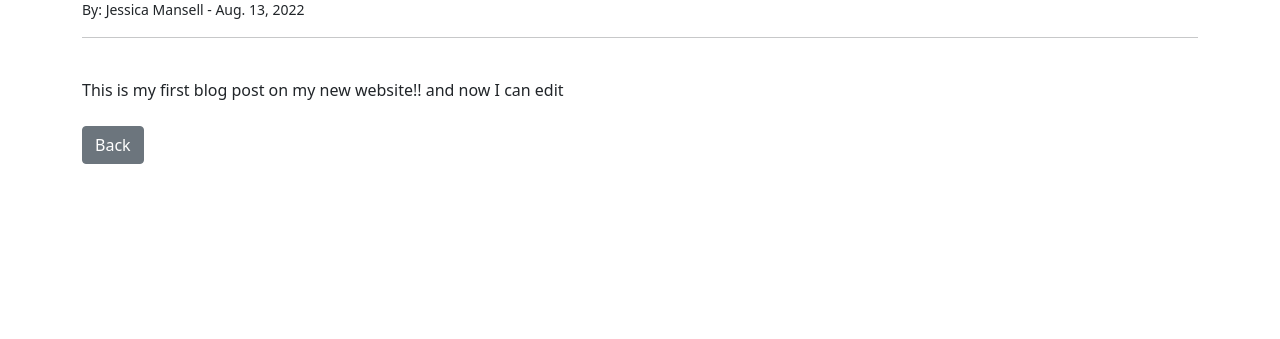
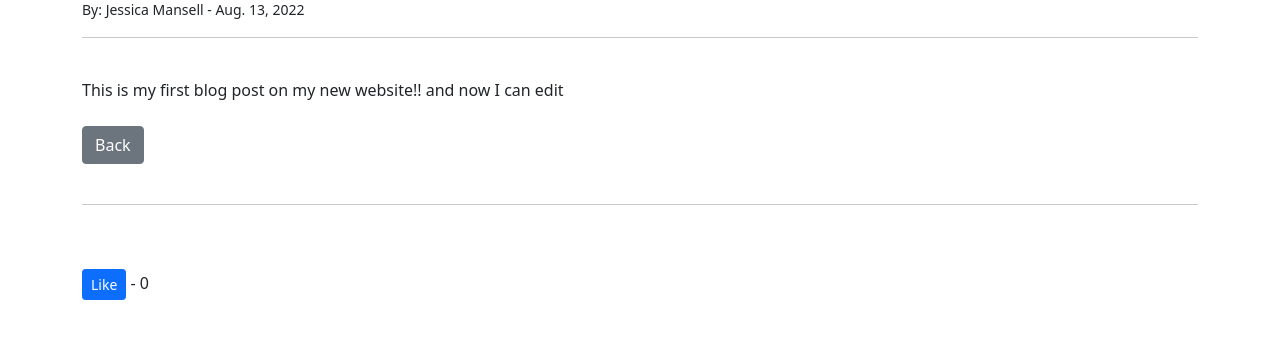
Before and after one commit to Jessica-Mansell/Personal-Website, a Django app: page /article/1 in a window 1280 px wide. Shown: the part 139-478 px from the top of the page. Run offline with Django 4.2, Linux system fonts and the light colour scheme; data comes from the database, SQL or seed files in the repository; both versions use the stored data as it was after the commit.

Commit message:
create like button

```diff
--- a/mysite/blogsite/models.py
+++ b/mysite/blogsite/models.py
@@ -21,6 +21,12 @@ class Post(models.Model):
     body = models.TextField()
     post_date = models.DateField(auto_now_add=True)
     category = models.CharField(max_length=255, default='Coding')
+    # ManytoManyField to associate the Users to the Likes to the Posts
+    # related_name is like a foreign key
+    likes = models.ManyToManyField(User, related_name='blog_posts')
+
+    def total_likes(self):
+        return self.likes.count()
 
     def __str__(self):
         return self.title + ' | ' + str(self.author)
--- a/mysite/blogsite/templates/article_details.html
+++ b/mysite/blogsite/templates/article_details.html
@@ -25,6 +25,12 @@
 
 <br/><br/>
 <a href="{% url 'home' %}" class="btn btn-secondary">Back</a>
-
+<br/><br/>
+<hr>
+<br/><br/>
+<form action="{% url 'like_post' post.pk %}" method="POST">
+    {% csrf_token %}
+    <button type="submit", name="post_id", value="{{ post.id }}", class="btn btn-primary btn-sm">Like</button> - {{ total_likes }}
+</form>
 
 {% endblock %}
--- a/mysite/blogsite/urls.py
+++ b/mysite/blogsite/urls.py
@@ -1,7 +1,7 @@
 from django.urls import path
 
 from .models import Category
-from .views import AddPostView, ArticleDetailView, CategoryListView, DeletePostView, HomeView, UpdatePostView, AddCategoryView, CategoryView
+from .views import AddPostView, ArticleDetailView, CategoryListView, DeletePostView, HomeView, UpdatePostView, AddCategoryView, CategoryView, LikeView
 
 urlpatterns = [
     path('', HomeView.as_view(), name="home"),
@@ -12,4 +12,5 @@ urlpatterns = [
     path('add_category/', AddCategoryView.as_view(), name='add_category'),
     path('category/<str:cats>/', CategoryView, name='category'),
     path('category-list/', CategoryListView, name='category-list'),
+    path('like/<int:pk>', LikeView, name='like_post'),
 ]
--- a/mysite/blogsite/views.py
+++ b/mysite/blogsite/views.py
@@ -1,8 +1,9 @@
-from django.shortcuts import render
+from django.shortcuts import render, get_object_or_404
 from django.views.generic import ListView, DetailView, CreateView, UpdateView, DeleteView
 from .models import Post, Category
 from .forms import PostForm, EditForm
-from django.urls import reverse_lazy
+from django.urls import reverse_lazy, reverse
+from django.http import HttpResponseRedirect
 
 # ListView allows us to list a query set into the database or display multiple blog posts at once
 # DetailView only pulls a single item from the database or in this case one blog post per page
@@ -10,6 +11,11 @@ from django.urls import reverse_lazy
 # UpdateView lets us edit blog posts
 # DeleteView deletes the post
 # See more here: https://docs.djangoproject.com/en/4.1/ref/class-based-views/generic-display/
+def LikeView(request, pk):
+    post = get_object_or_404(Post, id=request.POST.get('post_id'))
+    post.likes.add(request.user)
+    return HttpResponseRedirect(reverse('article-detail', args=[str(pk)]))
+
 
 class HomeView(ListView):
     model = Post
@@ -38,7 +44,11 @@ class ArticleDetailView(DetailView):
     def get_context_data(self, *args, **kwargs):
         cat_menu = Category.objects.all()
         context = super(ArticleDetailView, self).get_context_data(*args, **kwargs)
+
+        blug_stuff = get_object_or_404(Post, id=self.kwargs['pk'])
+        total_likes = blug_stuff.total_likes()
         context["cat_menu"] = cat_menu
+        context["total_likes"] = total_likes
         return context
 
 class AddPostView(CreateView):
```
Also changed, not shown: mysite/blogsite/migrations/0006_post_likes.py (added), mysite/db.sqlite3.
